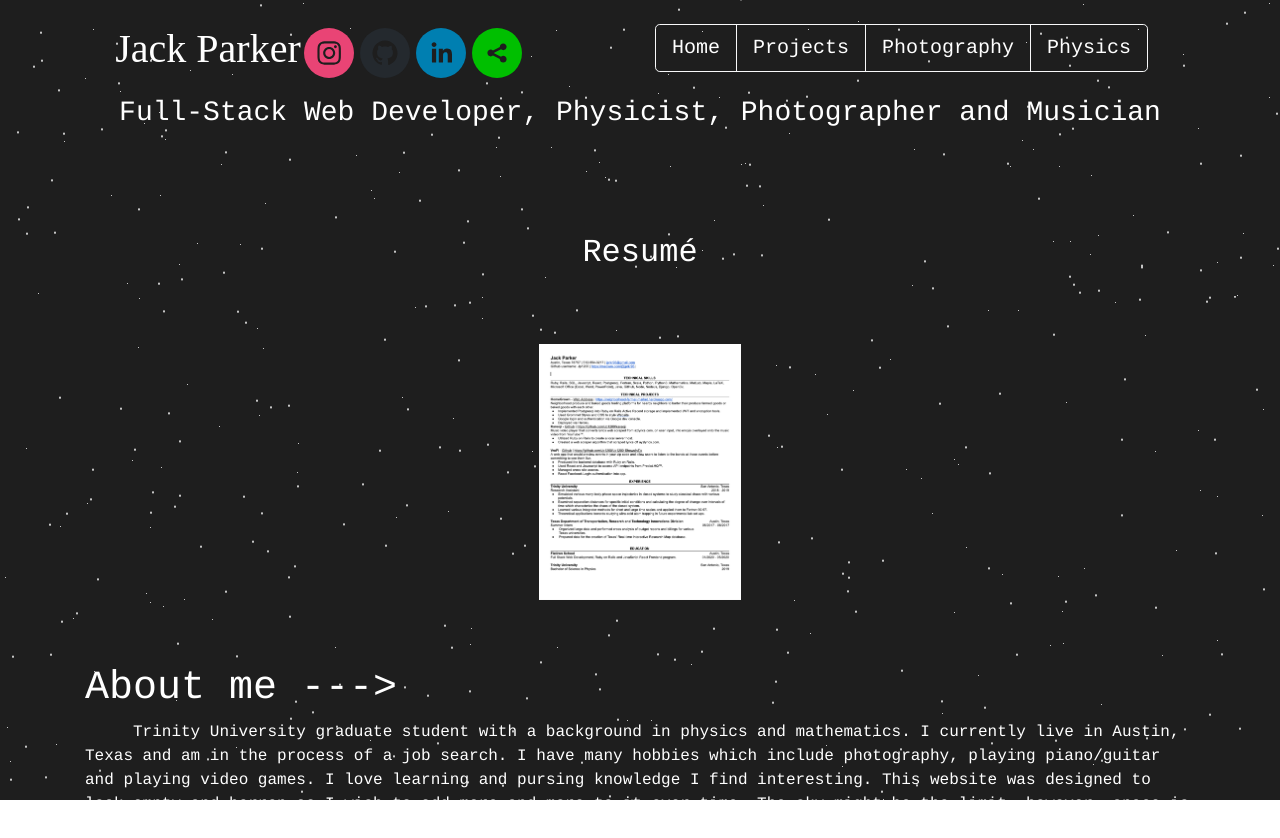
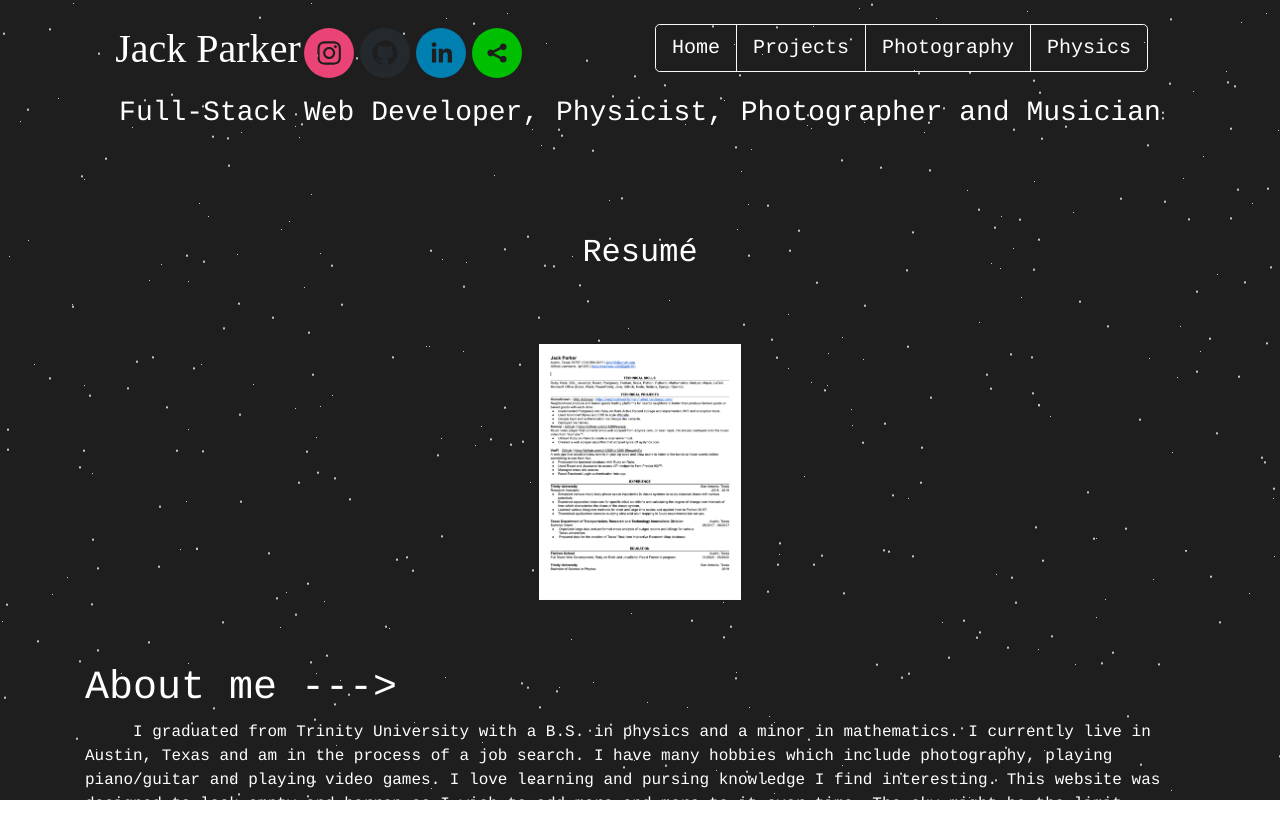
Before and after one commit to Jp1200/PersonalWork, a React (Create React App) app: page / in a window 1280 px wide. Shown: the top 838 px of the page. Built offline with nearby package versions, Linux system fonts and the light colour scheme.

Commit message:
figure for math added edited about me

```diff
--- a/src/Mainpage.js
+++ b/src/Mainpage.js
@@ -133,14 +133,14 @@ export default class Main extends React.Component {
                   <Col>
                     <h1 className="about-h1">About me ---></h1>
                     <p className="about">
-                      Trinity University graduate student with a background in
-                      physics and mathematics. I currently live in Austin, Texas
-                      and am in the process of a job search. I have many hobbies
-                      which include photography, playing piano/guitar and
-                      playing video games. I love learning and pursing knowledge
-                      I find interesting. This website was designed to look
-                      empty and barren as I wish to add more and more to it over
-                      time. The sky might be the limit, however, space is
+                      I graduated from Trinity University with a B.S. in physics
+                      and a minor in mathematics. I currently live in Austin,
+                      Texas and am in the process of a job search. I have many
+                      hobbies which include photography, playing piano/guitar
+                      and playing video games. I love learning and pursing
+                      knowledge I find interesting. This website was designed to
+                      look empty and barren as I wish to add more and more to it
+                      over time. The sky might be the limit, however, space is
                       limitless. Using ReactJS and BootStrap-ReactJS and
                       implementing SCSS to create the background. Mobile view is
                       atrocious, currently working on improving it.
--- a/src/Physics.js
+++ b/src/Physics.js
@@ -13,7 +13,7 @@ function Physics() {
   const c = "\\frac{\\sin(n \\theta)}{n \\pi}";
   const series =
     "s_N(x) = \\frac{a_O}{2} + \\sum_{n=1}^{N}(a_n\\cos(2\\pi x \\frac{n}{P}) + b_n\\sin(2\\pi x \\frac{n}{P}))";
-  const perturbation = "\\sum_{n=0}^{N} a_n\\epsilon^n";
+  const perturbation = "x_n = \\sum_{n=0}^{N} a_n\\epsilon^n";
   return (
     <Container>
       <Row align="center" className="physics-heading">
```
Also changed, not shown: src/Resource/Figure_1.png (added).
